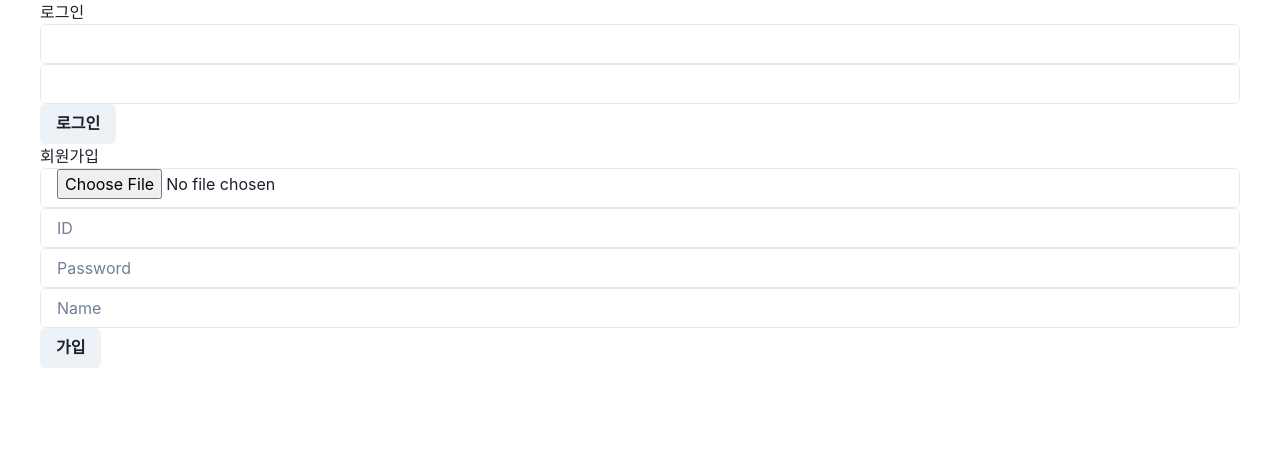
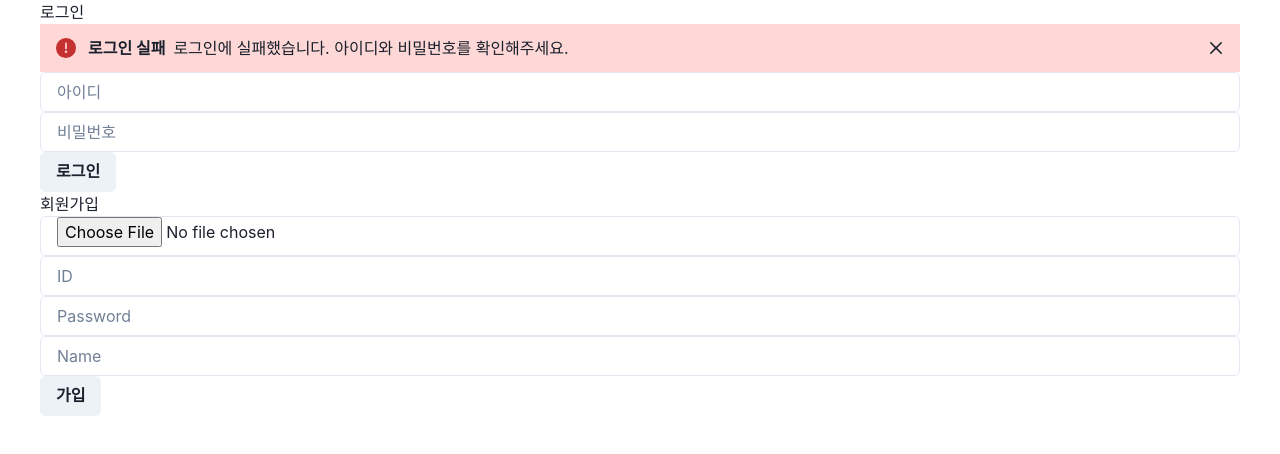
Before and after one commit to KDT1-FE/Y_FE_Toy2, a React (Vite) app: page / in a window 1280 px wide. Both pictures are taken after a click on the button "로그인". Shown: the top 454 px of the page. Built offline with nearby package versions, Linux system fonts and the light colour scheme; no server answers.

Commit message:
Feat: Add login failure message

```diff
--- a/src/pages/Login/index.tsx
+++ b/src/pages/Login/index.tsx
@@ -1,56 +1,76 @@
-import { Button, Input } from "@chakra-ui/react";
+import {
+  Alert,
+  AlertDescription,
+  AlertIcon,
+  AlertTitle,
+  Button,
+  CloseButton,
+  Input,
+} from "@chakra-ui/react";
 import { useEffect, useState } from "react";
-import SignUpModal from "../../components/Login/SignUpModal";
+import { useNavigate } from "react-router-dom";
+import { useAuth } from "../../hooks/useAuth";
 import useFetch from "../../hooks/useFetch";
 import useInput from "../../hooks/useInput";
-
-interface Data {
-  id: string;
-  password: string;
-}
+import SignUpModal from "../../components/Login/SignUpModal/index";
 
 const Login = () => {
   const idInput = useInput("");
   const pwInput = useInput("");
-  const [data, setData] = useState<Data>({
-    id: "",
-    password: "",
-  });
-
+  const { setToken } = useAuth();
+  const navigate = useNavigate();
   const login = useFetch({
     url: "https://fastcampus-chat.net/login",
     method: "POST",
-    data: data,
+    data: { id: idInput.value, password: pwInput.value },
     start: false,
   });
-
-  useEffect(() => {
-    const copy = { ...data };
-    copy.id = idInput.value;
-    copy.password = pwInput.value;
-
-    setData(copy);
-    // eslint-disable-next-line react-hooks/exhaustive-deps
-  }, [idInput.value, pwInput.value]);
+  const [loginError, setLoginError] = useState("");
 
   const handleLogin = () => {
     login.refresh();
   };
 
   useEffect(() => {
-    if (login.result) {
-      const text = JSON.stringify({ ...login.result, id: idInput.value });
-      localStorage.setItem("token", text);
+    if (login.result && login.statusCode === 200) {
+      const { accessToken, refreshToken } = login.result;
+      if (accessToken && refreshToken) {
+        setToken(accessToken, refreshToken);
+        navigate("/main");
+      }
+    } else if (login.result && login.statusCode !== 200) {
+      setLoginError("로그인에 실패했습니다. 아이디와 비밀번호를 확인해주세요.");
     }
-    console.log(login.result, login.loading, login.statusCode);
-    // eslint-disable-next-line react-hooks/exhaustive-deps
-  }, [login.result]);
+  }, [login.result, login.statusCode, setToken, navigate]);
 
   return (
     <>
       <div>로그인</div>
-      <Input type="text" value={idInput.value} onChange={idInput.onChange} />
-      <Input type="text" value={pwInput.value} onChange={pwInput.onChange} />
+      {loginError && (
+        <Alert status="error">
+          <AlertIcon />
+          <AlertTitle mr={2}>로그인 실패</AlertTitle>
+          <AlertDescription>{loginError}</AlertDescription>
+          <CloseButton
+            position="absolute"
+            right="8px"
+            top="8px"
+            onClick={() => setLoginError("")}
+          />
+        </Alert>
+      )}
+      <Input
+        type="text"
+        placeholder="아이디"
+        value={idInput.value}
+        onChange={idInput.onChange}
+      />
+      <Input
+        type="password"
+        placeholder="비밀번호"
+        value={pwInput.value}
+        onChange={pwInput.onChange}
+      />
       <Button onClick={handleLogin}>로그인</Button>
       <SignUpModal />
     </>
```
